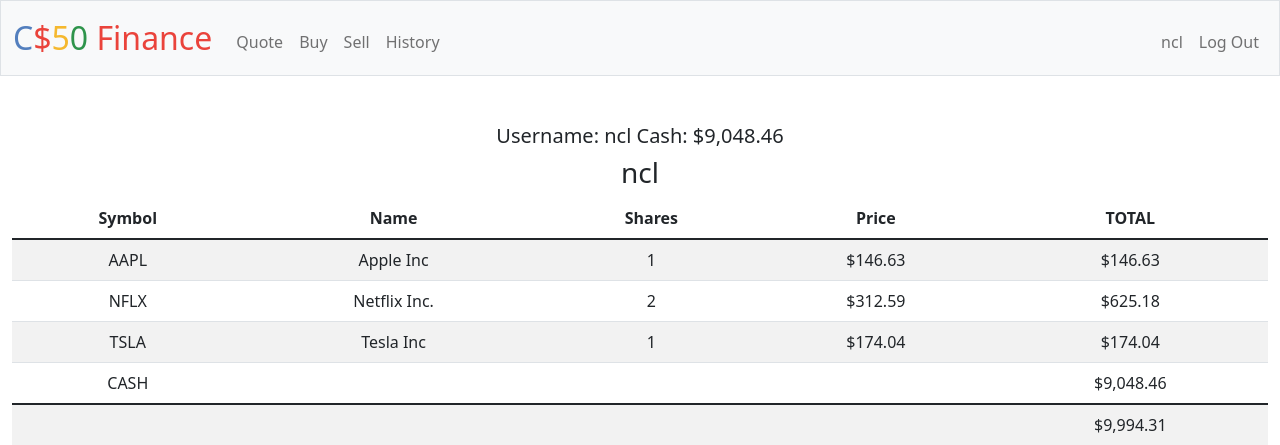
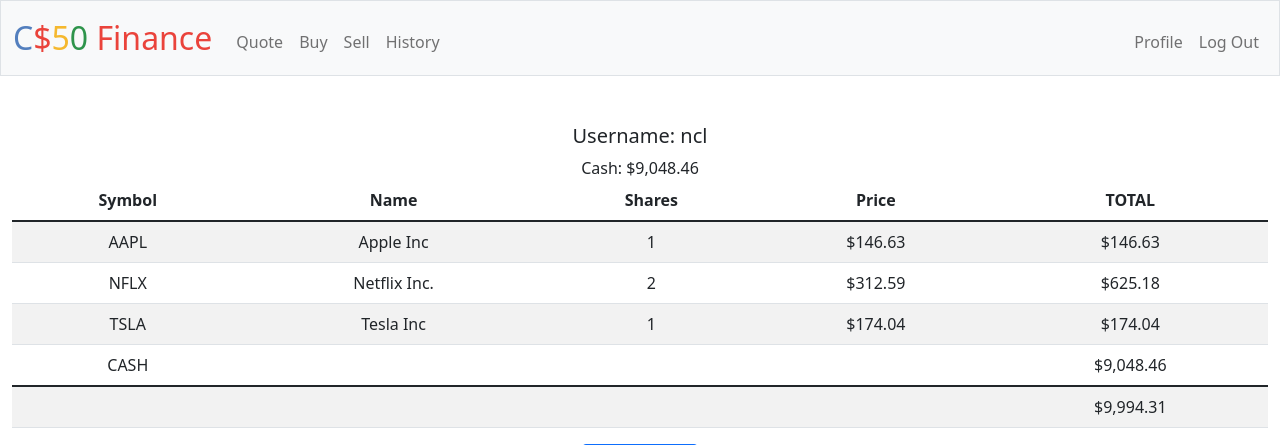
Before and after one commit to nchinling/CS50, a Flask app: page /profile in a window 1280 px wide. Shown: the top 445 px of the page. Run offline with Flask 2, Linux system fonts and the light colour scheme; a user stored in the database is signed in; data comes from the database, SQL or seed files in the repository; some libraries are stand-ins or nearby versions.

Commit message:
Thu, Dec 8, 2022, 8:35 AM +00:00

```diff
--- a/finance/templates/layout.html
+++ b/finance/templates/layout.html
@@ -38,7 +38,7 @@
                         </ul>
                         <ul class="navbar-nav ms-auto mt-2">
                             <!-- Additional feature : display username when user is logged in -->
-                            <li class="nav-item"><a class="nav-link"href="/profile">{{username}}</a></li>
+                            <li class="nav-item"><a class="nav-link"href="/profile">Profile</a></li>
 
                             <li class="nav-item"><a class="nav-link" href="/logout">Log Out</a></li>
                         </ul>
--- a/finance/templates/profile.html
+++ b/finance/templates/profile.html
@@ -12,6 +12,11 @@
             Username: {{ data["username"]}}
 
         </tr>
+
+        {% endfor %}
+</h5>
+
+{% for data in userdata %}
         <tr>
             Cash: {{ usd(data["cash"])}}
         </tr>
@@ -19,7 +24,7 @@
         {% endfor %}
 </h5>
 
-<h3>{{ username }} </h3>
+
 <table class="table table-striped">
     <thead>
         <tr>
```
